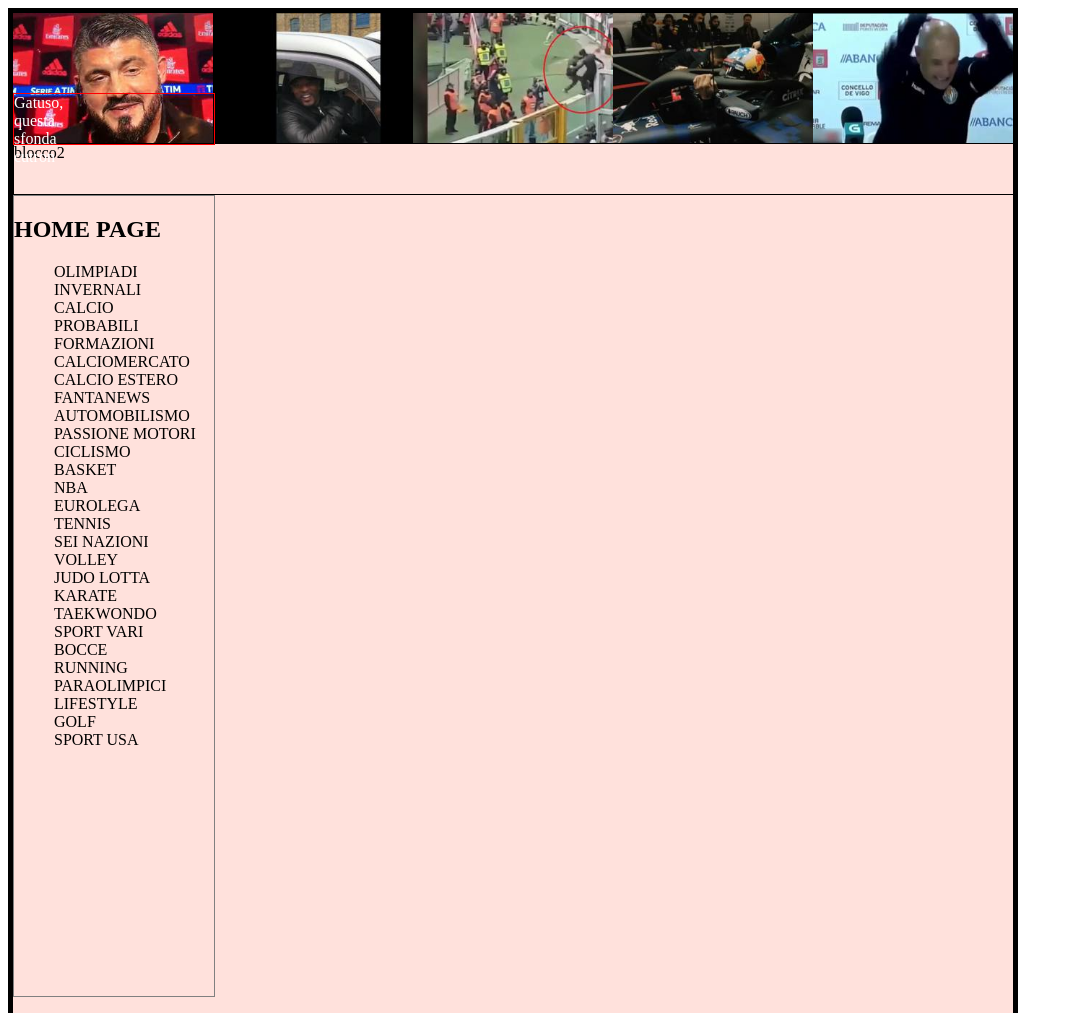
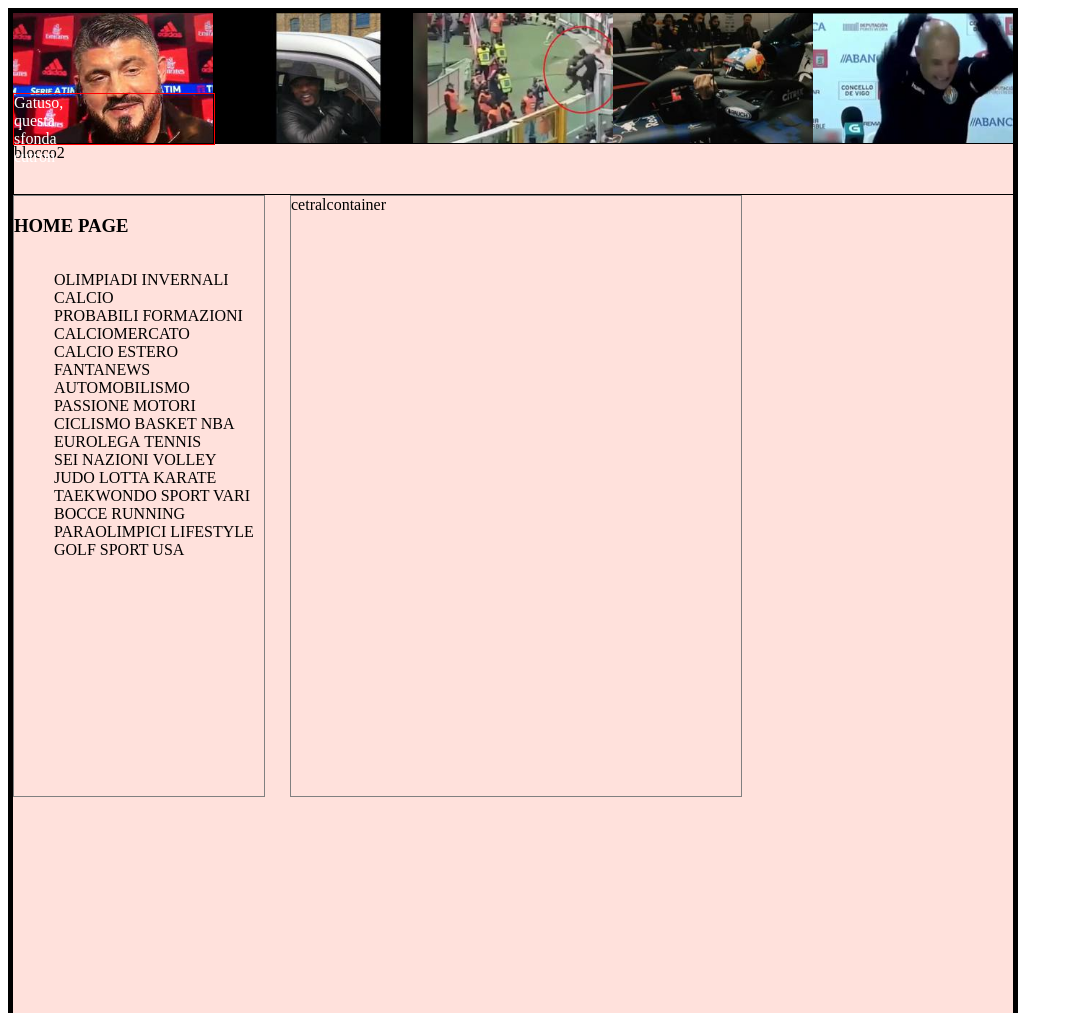
Before and after one commit to ervinbani/gazzetta, a plain HTML site: page index.html in a window 1280 px wide. Shown: the top 1013 px of the page, without its empty margins (0-1073 px from the left). Drawn offline with Linux system fonts and the light colour scheme.

Commit message:
creazione blocco centrale

```diff
--- a/index.html
+++ b/index.html
@@ -18,8 +18,11 @@
       <div class="clear"></div>
       </header>
      <div class="blocco2">blocco2</div>
+     <div class="blocco3">
+
+
       <nav class="menu">
-        <h2>HOME PAGE</h2>
+        <h3>HOME PAGE</h3>
         <ul style="list-style-type:none" margin-left="3px">
           <li>OLIMPIADI INVERNALI</li>
           <li>CALCIO</li>
@@ -46,6 +49,8 @@
           <li>GOLF</li>
           <li>SPORT USA</li>
       </nav>
+      <div class="centralcontainer">cetralcontainer</div>
+       </div>
 
 
     </div>
--- a/style.css
+++ b/style.css
@@ -58,8 +58,21 @@ position: right;
   width:100%;
   height: 50px;
 }
+.blocco3 *{
+  display: inline-block;
+}
+
 .menu {
   border: 1px solid grey;
-  width: 200px;
-  height: 800px;
+  width: 25%;
+  height: 600px;
+  float: left;
 }
+
+.centralcontainer{
+  border: 1px solid grey;
+  width: 45%;
+  height: 600px;
+  float: left;
+  margin-left: 2.5%;
+}
```
